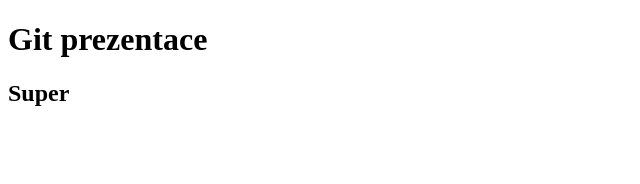
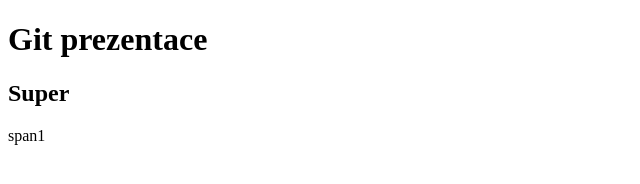
Before and after one commit to patrikCze1/git-commands, a plain HTML site: page index.html in a window 1280 px wide. Shown: the full height of the page, 0-640 px from the left. Drawn offline with Linux system fonts and the light colour scheme.

Commit message:
add span

```diff
--- a/index.html
+++ b/index.html
@@ -9,5 +9,6 @@
 <body>
     <h1>Git prezentace</h1>
     <h2>Super</h2>
+    <span>span1</span>
 </body>
 </html>
```
